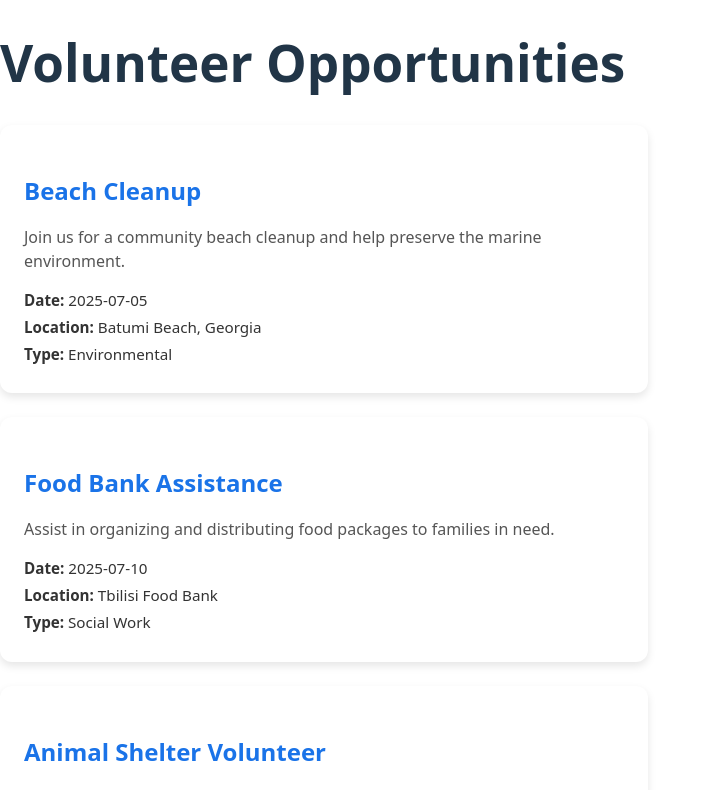
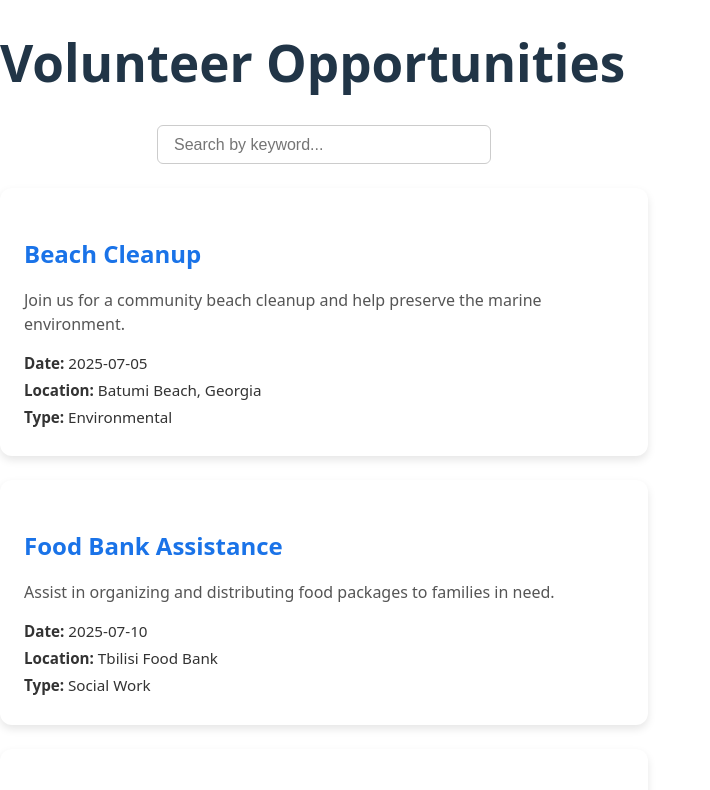
Before and after one commit to giokezo/LocalVolunteerFinder, a React (Vite) app in the folder volunteer-frontend/: page / in a window 1280 px wide. Shown: the top 790 px of the page, without its empty margins (0-710 px from the left). Built offline with nearby package versions, Linux system fonts and the light colour scheme.

Commit message:
Build a reusable SearchBar component that contains a text input field for users to type in keywords. This component will not have any logic yet, just the UI elements.

```diff
--- /dev/null
+++ b/volunteer-frontend/src/components/card/SearchBar.css
@@ -0,0 +1,12 @@
+.search-bar {
+  margin: 1.5rem auto;
+  text-align: center;
+}
+
+.search-input {
+  padding: 0.6rem 1rem;
+  width: 300px;
+  font-size: 1rem;
+  border-radius: 6px;
+  border: 1px solid #ccc;
+}
--- /dev/null
+++ b/volunteer-frontend/src/components/card/SearchBar.tsx
@@ -0,0 +1,16 @@
+import React from 'react';
+import './SearchBar.css'; // optional if you want to style later
+
+const SearchBar = () => {
+  return (
+    <div className="search-bar">
+      <input
+        type="text"
+        placeholder="Search by keyword..."
+        className="search-input"
+      />
+    </div>
+  );
+};
+
+export default SearchBar;
--- a/volunteer-frontend/src/pages/HomePage.tsx
+++ b/volunteer-frontend/src/pages/HomePage.tsx
@@ -2,6 +2,8 @@ import { useEffect, useState } from 'react';
 import { getOpportunities } from '../api/opportunityService';
 import { OpportunityCard } from '../components/card/OpportunityCard';
 import {type VolunteerOpportunity } from '../types/VolunteerOpportunity';
+import SearchBar from '../components/card/SearchBar';
+
 
 export const dummyOpportunities: VolunteerOpportunity[] = [
   {
@@ -71,6 +73,7 @@ const HomePage = () => {
   return (
     <div>
       <h1>Volunteer Opportunities</h1>
+      <SearchBar /> {/* ✅ Render the new component */}
 
       {/* {isLoading && <div>Loading...</div>} */}
 
```
